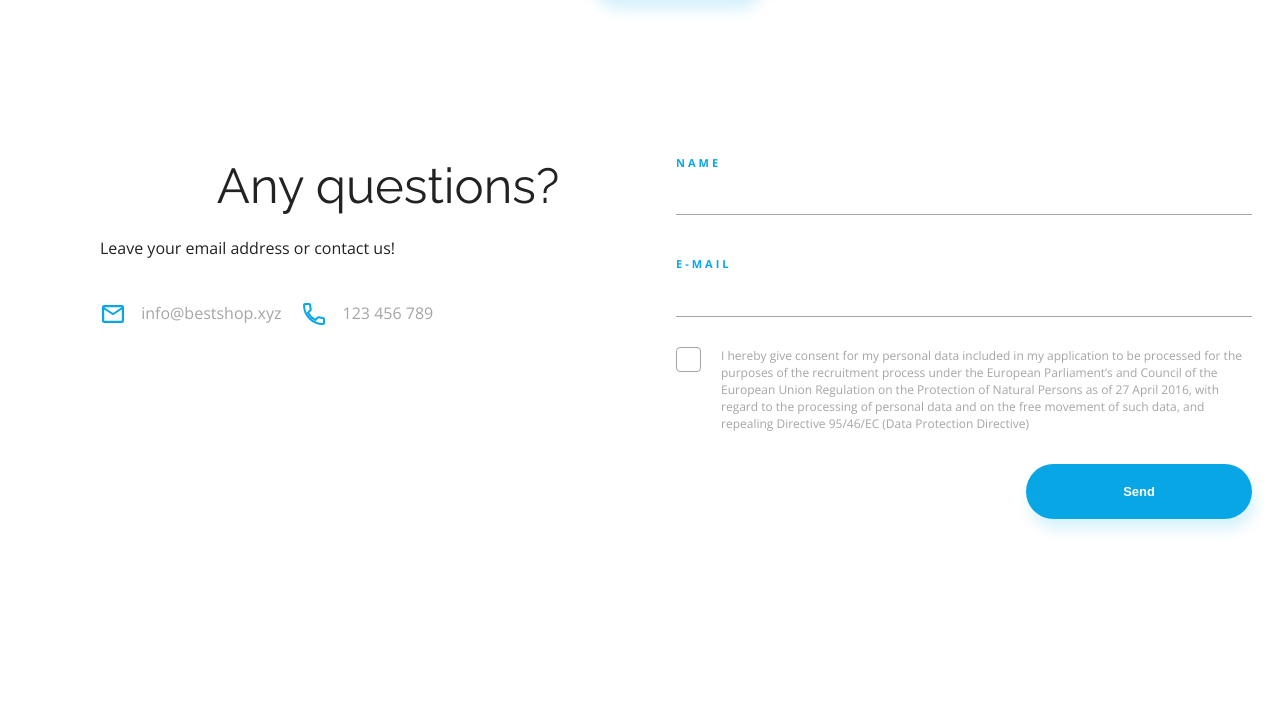
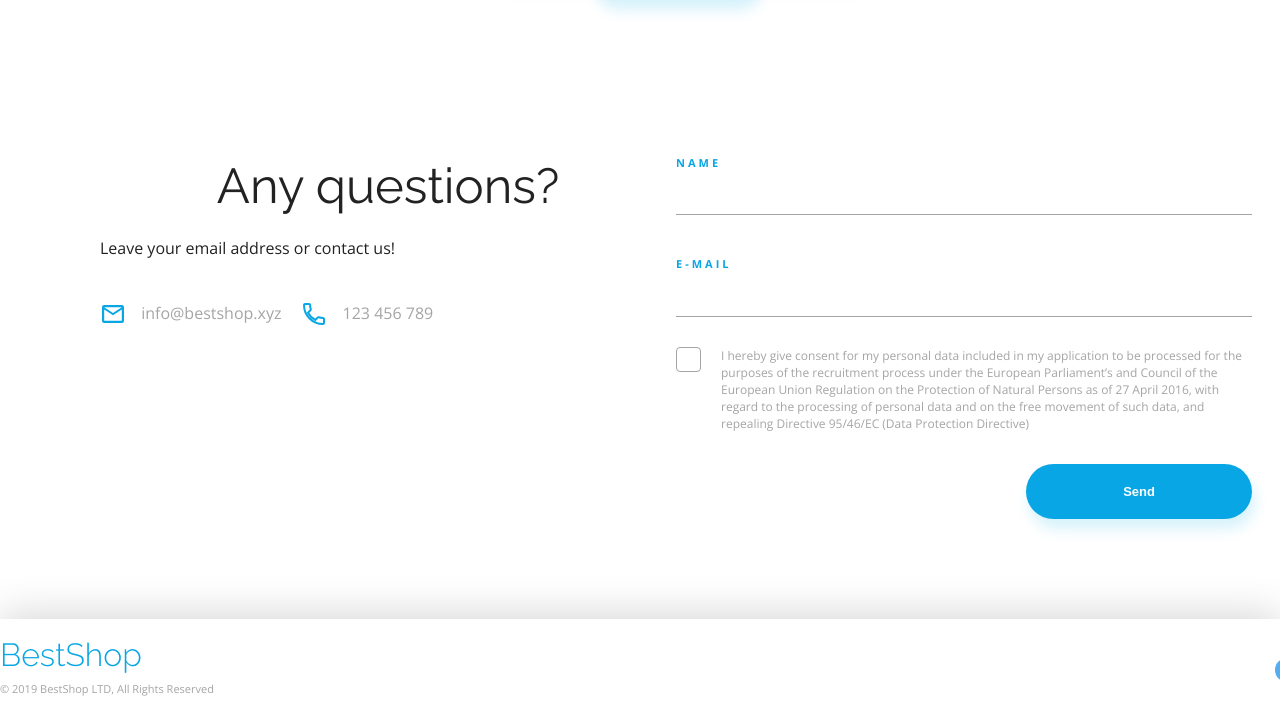
Before and after one commit to JedrzejSpieszalski/BestShop, a plain HTML site: page index.html in a window 1280 px wide. Shown: the part 3304-4025 px from the top of the page. Before the commit the page ends 3923 px from the top, so only its background shows below. Drawn offline with nearby package versions, Linux system fonts and the light colour scheme; a web font is replaced by a local one.

Commit message:
dodanie stopki

```diff
--- a/index.html
+++ b/index.html
@@ -33,7 +33,7 @@
 
     </div>
 
-</div>
+
 </header>
 
 
@@ -201,7 +201,7 @@
 
 
     </div>
-    </div>
+
 </section>
 
 <section class="contact container" id="contact">
@@ -248,7 +248,7 @@
                         of 27 April 2016, with regard to the processing of personal data
                         and on the free movement of such data, and repealing Directive
                         95/46/EC (Data Protection Directive)
-                    </p>
+
                 </label>
             </div>
             <button type="submit" class="btn btn--primary">Send</button>
@@ -256,6 +256,19 @@
     </div>
 </section>
 
+<footer class="footer">
+    <div class="footer__container container">
+        <div class="footer__info">
+            <a href="#" class="logo">BestShop</a>
+            <span class="footer__copy">© 2019 BestShop LTD, All Rights Reserved</span>
+        </div>
+        <div class="footer__icons">
+            <a href="#"><img src="assets/Twitter.svg" alt="twitter"/></a>
+            <a href="#"><img src="assets/Facebook.svg" alt="facebook"/></a>
+        </div>
+    </div>
+</footer>
+
 
 
 </body>
```
